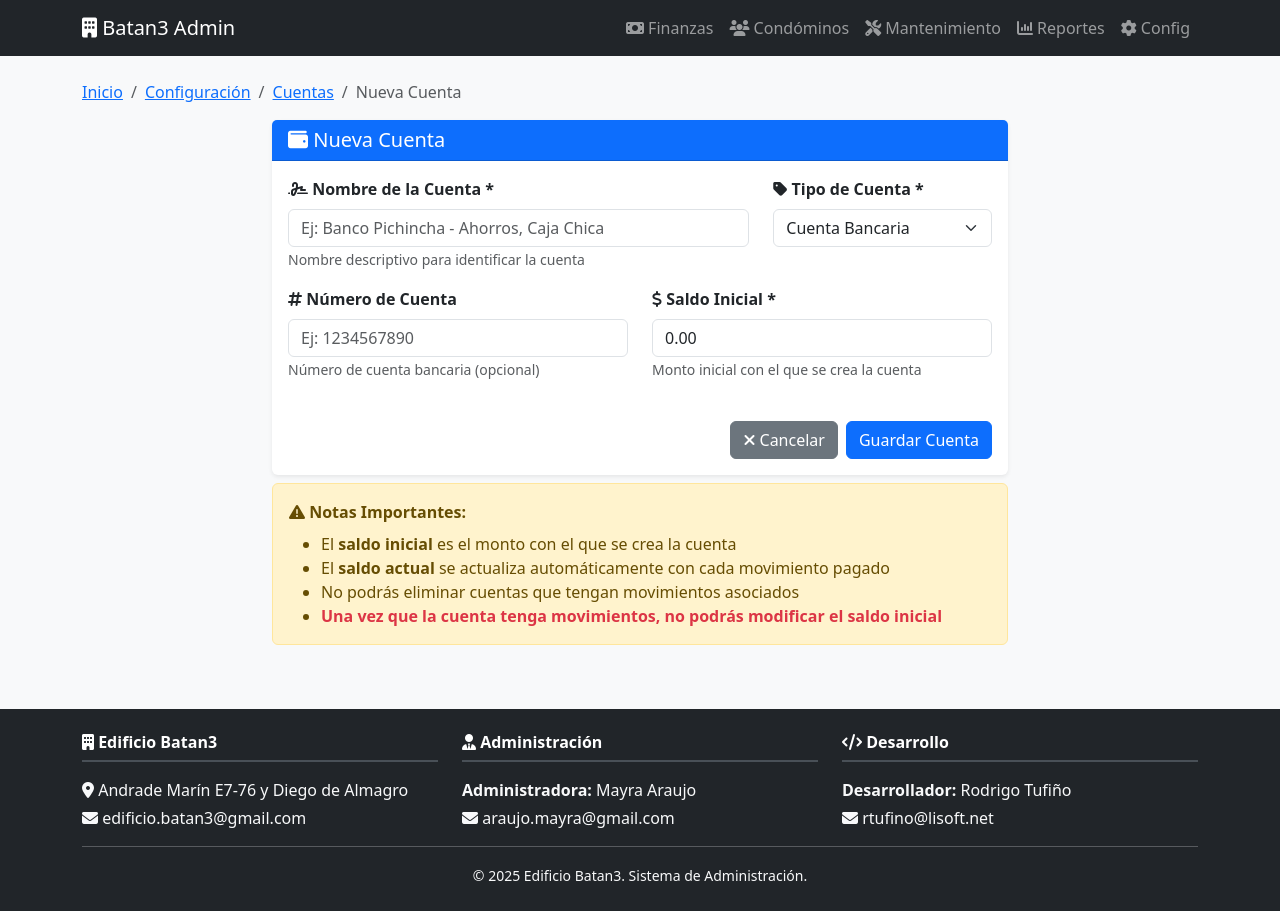
After one commit to rtufino/batan3, a Flask app: page /config/cuentas/nueva in a window 1280 px wide. The commit adds this page. Run offline with Flask 3, Linux system fonts and the light colour scheme; some libraries are stand-ins or nearby versions.

```diff
--- a/app/forms.py
+++ b/app/forms.py
@@ -189,3 +189,13 @@ class ProveedorForm(FlaskForm):
         ('OTROS', 'Otros')
     ], validators=[DataRequired()])
     submit = SubmitField('Guardar Proveedor')
+
+class CuentaForm(FlaskForm):
+    nombre = StringField('Nombre de la Cuenta', validators=[DataRequired()])
+    tipo = SelectField('Tipo de Cuenta', choices=[
+        ('BANCO', 'Cuenta Bancaria'),
+        ('EFECTIVO', 'Efectivo / Caja')
+    ], validators=[DataRequired()])
+    numero = StringField('Número de Cuenta (Opcional)', validators=[Optional()])
+    saldo_inicial = DecimalField('Saldo Inicial ($)', places=2, validators=[DataRequired(), NumberRange(min=0)], default=0.0)
+    submit = SubmitField('Guardar Cuenta')
--- a/app/routes/config.py
+++ b/app/routes/config.py
@@ -1,7 +1,7 @@
 from flask import Blueprint, render_template, redirect, url_for, flash, request
 from app.extensions import db
-from app.models import Rubro, Movimiento, Proveedor
-from app.forms import RubroForm, ProveedorForm
+from app.models import Rubro, Movimiento, Proveedor, Cuenta
+from app.forms import RubroForm, ProveedorForm, CuentaForm
 from sqlalchemy import func
 
 config_bp = Blueprint('config', __name__, url_prefix='/config')
@@ -228,3 +228,138 @@ def eliminar_proveedor(id):
         flash(f'Error al eliminar proveedor: {str(e)}', 'danger')
 
     return redirect(url_for('config.lista_proveedores'))
+
+# ==================== CRUD CUENTAS ====================
+
+@config_bp.route('/cuentas')
+def lista_cuentas():
+    """Lista todas las cuentas con información de uso"""
+    # Obtener todas las cuentas con conteo de movimientos
+    cuentas_query = db.session.query(
+        Cuenta,
+        func.count(Movimiento.id).label('num_movimientos')
+    ).outerjoin(Movimiento).group_by(Cuenta.id).order_by(Cuenta.tipo, Cuenta.nombre).all()
+
+    # Cuentas protegidas del sistema
+    cuentas_protegidas = ['Banco Pichincha', 'Caja Chica']
+
+    cuentas_data = []
+    for cuenta, num_movimientos in cuentas_query:
+        es_protegida = cuenta.nombre in cuentas_protegidas
+        cuentas_data.append({
+            'cuenta': cuenta,
+            'num_movimientos': num_movimientos,
+            'puede_eliminar': num_movimientos == 0 and not es_protegida,
+            'es_protegida': es_protegida
+        })
+
+    return render_template('config/cuentas.html', cuentas_data=cuentas_data)
+
+@config_bp.route('/cuentas/nueva', methods=['GET', 'POST'])
+def nueva_cuenta():
+    """Crear una nueva cuenta"""
+    form = CuentaForm()
+
+    if form.validate_on_submit():
+        # Verificar que no exista una cuenta con el mismo nombre
+        existe = Cuenta.query.filter_by(nombre=form.nombre.data).first()
+        if existe:
+            flash(f'Ya existe una cuenta con el nombre "{form.nombre.data}"', 'warning')
+            return render_template('config/cuenta_form.html', form=form, titulo='Nueva Cuenta')
+
+        nueva_cuenta = Cuenta(
+            nombre=form.nombre.data,
+            tipo=form.tipo.data,
+            numero=form.numero.data,
+            saldo_inicial=float(form.saldo_inicial.data),
+            saldo=float(form.saldo_inicial.data)  # El saldo inicial es el saldo actual al crear
+        )
+
+        try:
+            db.session.add(nueva_cuenta)
+            db.session.commit()
+            flash(f'Cuenta "{nueva_cuenta.nombre}" creada exitosamente con saldo inicial de ${nueva_cuenta.saldo_inicial:.2f}', 'success')
+            return redirect(url_for('config.lista_cuentas'))
+        except Exception as e:
+            db.session.rollback()
+            flash(f'Error al crear cuenta: {str(e)}', 'danger')
+
+    return render_template('config/cuenta_form.html', form=form, titulo='Nueva Cuenta')
+
+@config_bp.route('/cuentas/editar/<int:id>', methods=['GET', 'POST'])
+def editar_cuenta(id):
+    """Editar una cuenta existente"""
+    cuenta = Cuenta.query.get_or_404(id)
+
+    # Verificar si tiene movimientos
+    num_movimientos = Movimiento.query.filter_by(cuenta_id=id).count()
+    tiene_movimientos = num_movimientos > 0
+
+    form = CuentaForm(obj=cuenta)
+
+    # Pre-cargar el saldo inicial actual
+    if request.method == 'GET':
+        form.saldo_inicial.data = cuenta.saldo_inicial
+
+    if form.validate_on_submit():
+        # Verificar que no exista otra cuenta con el mismo nombre
+        existe = Cuenta.query.filter(
+            Cuenta.nombre == form.nombre.data,
+            Cuenta.id != id
+        ).first()
+
+        if existe:
+            flash(f'Ya existe otra cuenta con el nombre "{form.nombre.data}"', 'warning')
+            return render_template('config/cuenta_form.html', form=form, titulo='Editar Cuenta', cuenta=cuenta, tiene_movimientos=tiene_movimientos, num_movimientos=num_movimientos)
+
+        # Si tiene movimientos, no permitir cambiar el saldo inicial
+        if tiene_movimientos and float(form.saldo_inicial.data) != cuenta.saldo_inicial:
+            flash(f'No se puede modificar el saldo inicial porque la cuenta tiene {num_movimientos} movimiento(s) asociado(s)', 'danger')
+            return render_template('config/cuenta_form.html', form=form, titulo='Editar Cuenta', cuenta=cuenta, tiene_movimientos=tiene_movimientos, num_movimientos=num_movimientos)
+
+        cuenta.nombre = form.nombre.data
+        cuenta.tipo = form.tipo.data
+        cuenta.numero = form.numero.data
+        # Solo actualizar saldo_inicial si no tiene movimientos
+        if not tiene_movimientos:
+            cuenta.saldo_inicial = float(form.saldo_inicial.data)
+            cuenta.saldo = float(form.saldo_inicial.data)  # Ajustar saldo actual
+
+        try:
+            db.session.commit()
+            flash(f'Cuenta "{cuenta.nombre}" actualizada exitosamente', 'success')
+            return redirect(url_for('config.lista_cuentas'))
+        except Exception as e:
+            db.session.rollback()
+            flash(f'Error al actualizar cuenta: {str(e)}', 'danger')
+
+    return render_template('config/cuenta_form.html', form=form, titulo='Editar Cuenta', cuenta=cuenta, tiene_movimientos=tiene_movimientos, num_movimientos=num_movimientos)
+
+@config_bp.route('/cuentas/eliminar/<int:id>', methods=['POST'])
+def eliminar_cuenta(id):
+    """Eliminar una cuenta"""
+    cuenta = Cuenta.query.get_or_404(id)
+
+    # No permitir eliminar cuentas del sistema
+    cuentas_protegidas = ['Banco Pichincha', 'Caja Chica']
+    if cuenta.nombre in cuentas_protegidas:
+        flash(f'No se puede eliminar la cuenta "{cuenta.nombre}" porque es una cuenta del sistema', 'danger')
+        return redirect(url_for('config.lista_cuentas'))
+
+    # Verificar si tiene movimientos asociados
+    num_movimientos = Movimiento.query.filter_by(cuenta_id=id).count()
+
+    if num_movimientos > 0:
+        flash(f'No se puede eliminar la cuenta "{cuenta.nombre}" porque tiene {num_movimientos} movimiento(s) asociado(s)', 'danger')
+        return redirect(url_for('config.lista_cuentas'))
+
+    try:
+        nombre_cuenta = cuenta.nombre
+        db.session.delete(cuenta)
+        db.session.commit()
+        flash(f'Cuenta "{nombre_cuenta}" eliminada exitosamente', 'success')
+    except Exception as e:
+        db.session.rollback()
+        flash(f'Error al eliminar cuenta: {str(e)}', 'danger')
+
+    return redirect(url_for('config.lista_cuentas'))
--- a/app/routes/finanzas.py
+++ b/app/routes/finanzas.py
@@ -156,6 +156,10 @@ def registrar_pago(id):
     form = ConfirmarPagoForm()
     form.cuenta_id.choices = [(c.id, f"{c.nombre} (${c.saldo:.2f})") for c in Cuenta.query.all()]
 
+    # Preseleccionar la cuenta original del movimiento en GET
+    if request.method == 'GET' and movimiento.cuenta_id:
+        form.cuenta_id.data = movimiento.cuenta_id
+
     if form.validate_on_submit():
         cuenta = Cuenta.query.get(form.cuenta_id.data)
         monto = float(movimiento.monto)  # Convertir Decimal a float
--- /dev/null
+++ b/app/templates/config/cuenta_form.html
@@ -0,0 +1,126 @@
+{% extends "base.html" %}
+
+{% block title %}{{ titulo }}{% endblock %}
+
+{% block content %}
+<!-- Breadcrumb -->
+<nav aria-label="breadcrumb" class="mb-3">
+    <ol class="breadcrumb">
+        <li class="breadcrumb-item"><a href="{{ url_for('main.dashboard') }}">Inicio</a></li>
+        <li class="breadcrumb-item"><a href="{{ url_for('config.index') }}">Configuración</a></li>
+        <li class="breadcrumb-item"><a href="{{ url_for('config.lista_cuentas') }}">Cuentas</a></li>
+        <li class="breadcrumb-item active" aria-current="page">{{ titulo }}</li>
+    </ol>
+</nav>
+
+<div class="row justify-content-center">
+    <div class="col-md-8">
+        <div class="card shadow-sm border-0">
+            <div class="card-header bg-primary text-white">
+                <h5 class="mb-0">
+                    <i class="fa-solid fa-wallet"></i> {{ titulo }}
+                </h5>
+            </div>
+            <div class="card-body">
+                <form method="POST">
+                    {{ form.hidden_tag() }}
+
+                    <div class="row">
+                        <div class="col-md-8 mb-3">
+                            <label for="nombre" class="form-label fw-bold">
+                                <i class="fa-solid fa-signature"></i> Nombre de la Cuenta *
+                            </label>
+                            {{ form.nombre(class="form-control", placeholder="Ej: Banco Pichincha - Ahorros, Caja Chica") }}
+                            {% if form.nombre.errors %}
+                                <div class="text-danger small mt-1">{{ form.nombre.errors[0] }}</div>
+                            {% endif %}
+                            <small class="text-muted">
+                                Nombre descriptivo para identificar la cuenta
+                            </small>
+                        </div>
+
+                        <div class="col-md-4 mb-3">
+                            <label for="tipo" class="form-label fw-bold">
+                                <i class="fa-solid fa-tag"></i> Tipo de Cuenta *
+                            </label>
+                            {{ form.tipo(class="form-select") }}
+                            {% if form.tipo.errors %}
+                                <div class="text-danger small mt-1">{{ form.tipo.errors[0] }}</div>
+                            {% endif %}
+                        </div>
+                    </div>
+
+                    <div class="row">
+                        <div class="col-md-6 mb-3">
+                            <label for="numero" class="form-label fw-bold">
+                                <i class="fa-solid fa-hashtag"></i> Número de Cuenta
+                            </label>
+                            {{ form.numero(class="form-control", placeholder="Ej: 1234567890") }}
+                            {% if form.numero.errors %}
+                                <div class="text-danger small mt-1">{{ form.numero.errors[0] }}</div>
+                            {% endif %}
+                            <small class="text-muted">
+                                Número de cuenta bancaria (opcional)
+                            </small>
+                        </div>
+
+                        <div class="col-md-6 mb-3">
+                            <label for="saldo_inicial" class="form-label fw-bold">
+                                <i class="fa-solid fa-dollar-sign"></i> Saldo Inicial *
+                            </label>
+                            {% if tiene_movimientos %}
+                                {{ form.saldo_inicial(class="form-control", placeholder="0.00", step="0.01", readonly=true, style="background-color: #e9ecef;") }}
+                                <small class="text-danger">
+                                    <i class="fa-solid fa-lock"></i> No se puede modificar (tiene {{ num_movimientos }} movimiento(s))
+                                </small>
+                            {% else %}
+                                {{ form.saldo_inicial(class="form-control", placeholder="0.00", step="0.01") }}
+                                <small class="text-muted">
+                                    Monto inicial con el que se crea la cuenta
+                                </small>
+                            {% endif %}
+                            {% if form.saldo_inicial.errors %}
+                                <div class="text-danger small mt-1">{{ form.saldo_inicial.errors[0] }}</div>
+                            {% endif %}
+                        </div>
+                    </div>
+
+                    {% if cuenta %}
+                    <div class="alert alert-info">
+                        <strong><i class="fa-solid fa-info-circle"></i> Saldo Actual:</strong>
+                        <span class="{% if cuenta.saldo >= 0 %}text-success{% else %}text-danger{% endif %}">
+                            ${{ "%.2f"|format(cuenta.saldo) }}
+                        </span>
+                        <br>
+                        {% if tiene_movimientos %}
+                            <small><i class="fa-solid fa-lock"></i> El saldo inicial no se puede modificar porque la cuenta tiene movimientos registrados</small>
+                        {% else %}
+                            <small>El saldo actual se ajustará automáticamente si cambias el saldo inicial</small>
+                        {% endif %}
+                    </div>
+                    {% endif %}
+
+                    <div class="d-grid gap-2 d-md-flex justify-content-md-end mt-4">
+                        <a href="{{ url_for('config.lista_cuentas') }}" class="btn btn-secondary">
+                            <i class="fa-solid fa-times"></i> Cancelar
+                        </a>
+                        {{ form.submit(class="btn btn-primary") }}
+                    </div>
+                </form>
+            </div>
+        </div>
+
+        <!-- Información adicional -->
+
+        <div class="alert alert-warning mt-2">
+            <strong><i class="fa-solid fa-exclamation-triangle"></i> Notas Importantes:</strong>
+            <ul class="mb-0 mt-2">
+                <li>El <strong>saldo inicial</strong> es el monto con el que se crea la cuenta</li>
+                <li>El <strong>saldo actual</strong> se actualiza automáticamente con cada movimiento pagado</li>
+                <li>No podrás eliminar cuentas que tengan movimientos asociados</li>
+                <li><strong class="text-danger">Una vez que la cuenta tenga movimientos, no podrás modificar el saldo inicial</strong></li>
+            </ul>
+        </div>
+    </div>
+</div>
+{% endblock %}
```
Also changed, not shown: app/templates/config/cuentas.html (added, +118 -0 lines), app/templates/config/index.html (+31 -3 lines), app/templates/finanzas/nuevo_gasto.html (+35 -3 lines).
